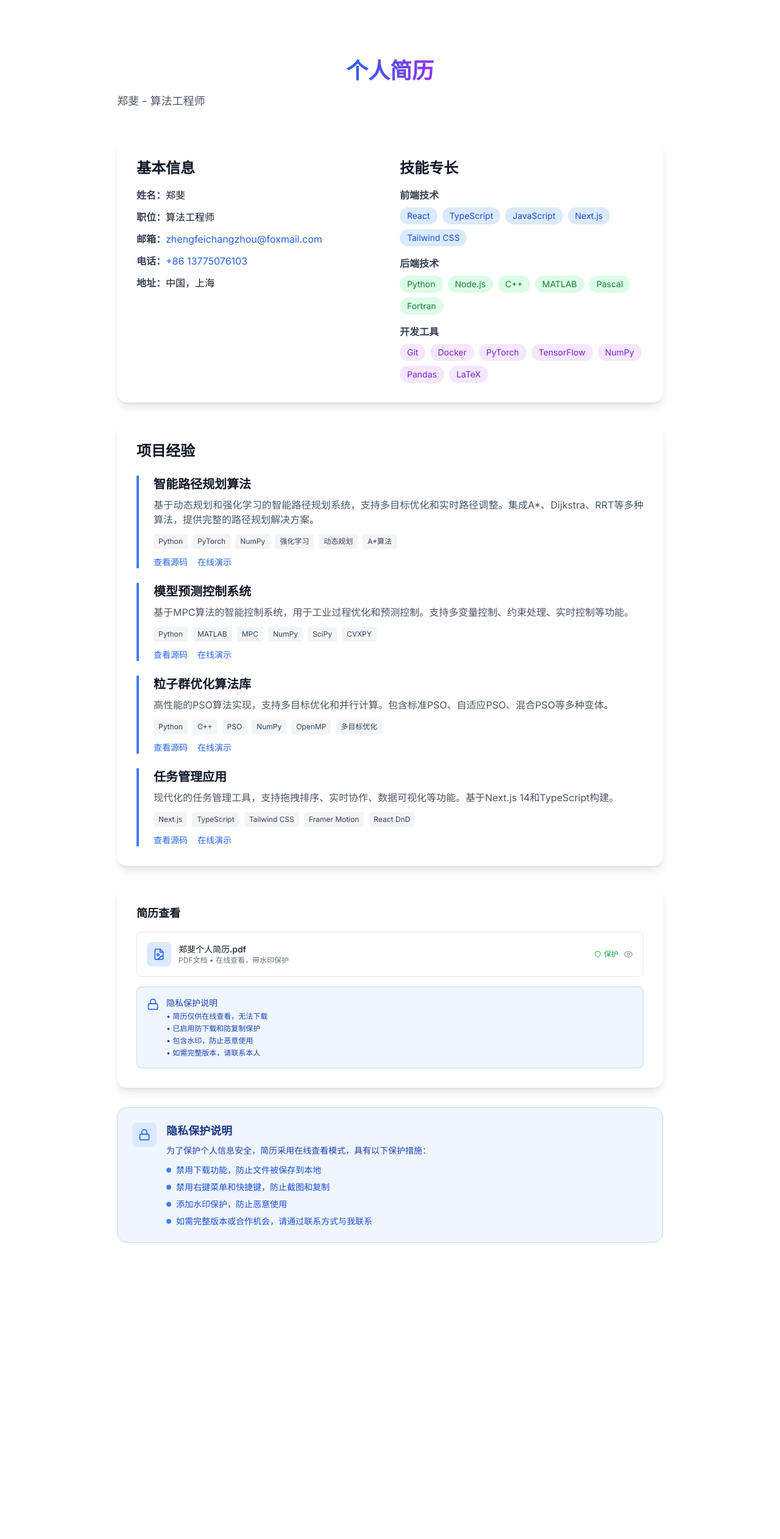
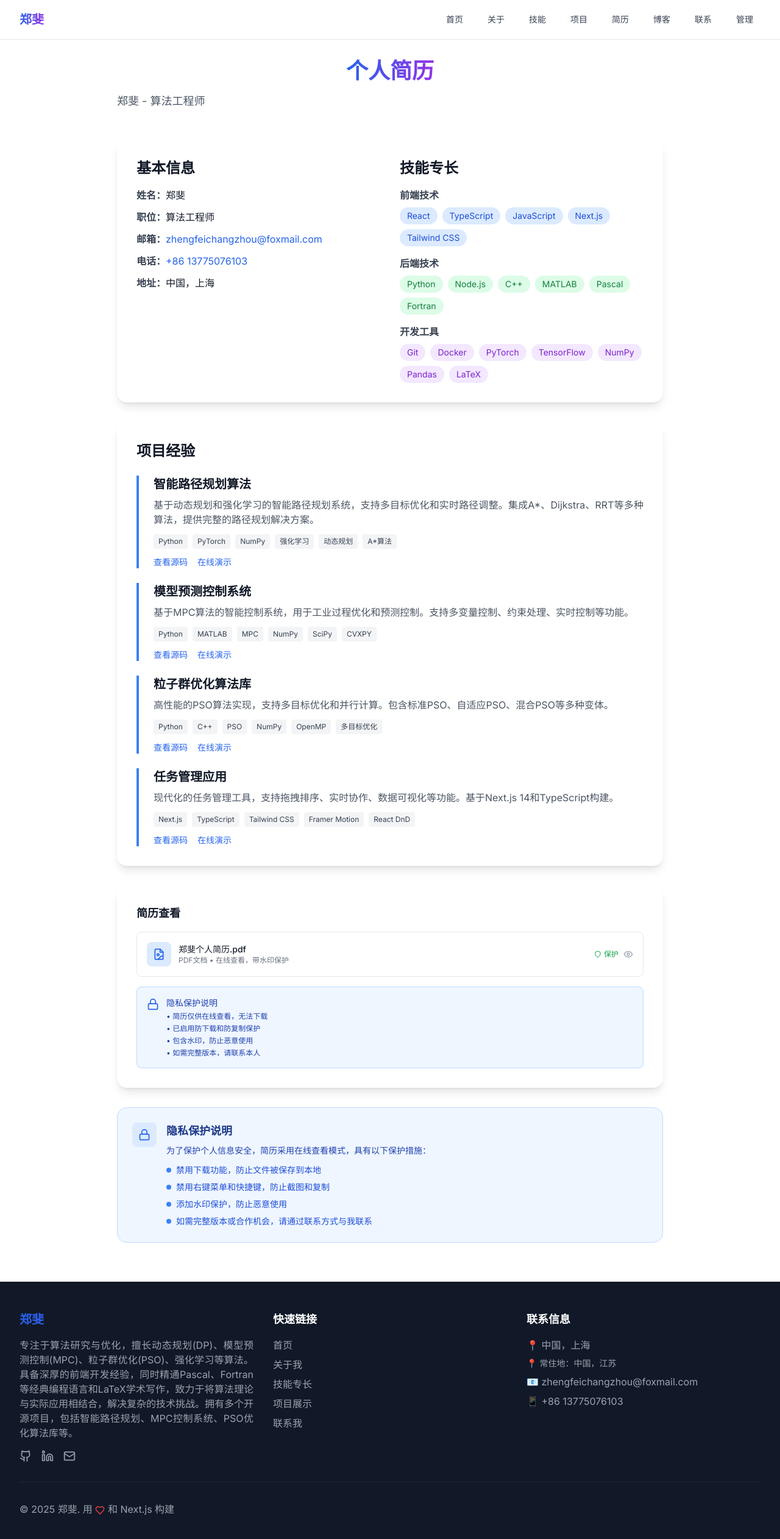
Before and after one commit to geometryzf/geometryzf.github.io.new, a Next.js app: page /resume in a window 1280 px wide. Shown: the top 2524 px of the page at 61% size. Before the commit the page ends 2102 px from the top, so only its background shows below. Built offline with nearby package versions, Linux system fonts and the light colour scheme.

Commit message:
修复导航栏问题：为所有页面添加Header和Footer组件

```diff
--- a/app/admin/page.tsx
+++ b/app/admin/page.tsx
@@ -2,6 +2,8 @@
 
 import { useState, useEffect, useRef } from 'react'
 import { Lock, Edit, Save, Eye, Sliders, MousePointer, Type } from 'lucide-react'
+import Header from '@/components/Header'
+import Footer from '@/components/Footer'
 import { siteConfig } from '@/config/site'
 
 // 技能进度条编辑组件
@@ -325,7 +327,8 @@ export default function AdminPage() {
 
   return (
     <div className="min-h-screen bg-gray-50 dark:bg-dark-900">
-      <div className="max-w-6xl mx-auto px-4 sm:px-6 lg:px-8 py-8">
+      <Header />
+      <div className="max-w-6xl mx-auto px-4 sm:px-6 lg:px-8 py-8 pt-32">
         <div className="bg-white dark:bg-dark-800 rounded-2xl shadow-lg p-8">
           <div className="flex items-center justify-between mb-8">
             <h1 className="text-2xl font-bold text-gray-900 dark:text-gray-100">
@@ -639,6 +642,7 @@ export default function AdminPage() {
           )}
         </div>
       </div>
+      <Footer />
     </div>
   )
 }
--- a/app/blog/page.tsx
+++ b/app/blog/page.tsx
@@ -1,3 +1,5 @@
+import Header from '@/components/Header'
+import Footer from '@/components/Footer'
 import BlogCard from '@/components/BlogCard'
 
 const posts = [
@@ -23,7 +25,9 @@ const posts = [
 
 export default function BlogPage() {
   return (
-    <section className="pt-24 pb-16 px-4 sm:px-6 lg:px-8 min-h-screen bg-white dark:bg-dark-900">
+    <div className="min-h-screen bg-white dark:bg-dark-900">
+      <Header />
+      <section className="pt-24 pb-16 px-4 sm:px-6 lg:px-8 min-h-screen">
       <div className="max-w-7xl mx-auto">
         <h1 className="text-4xl font-bold mb-8"><span className="gradient-text">我的博客</span></h1>
         <p className="text-lg text-gray-600 dark:text-gray-400 mb-8">记录技术分享与实践笔记</p>
@@ -33,6 +37,8 @@ export default function BlogPage() {
           ))}
         </div>
       </div>
-    </section>
+      </section>
+      <Footer />
+    </div>
   )
 }
--- a/app/resume/page.tsx
+++ b/app/resume/page.tsx
@@ -1,10 +1,14 @@
+import Header from '@/components/Header'
+import Footer from '@/components/Footer'
 import ResumeDownload from '@/components/ResumeDownload'
 import { siteConfig } from '@/config/site'
 import { Lock } from 'lucide-react'
 
 export default function ResumePage() {
   return (
-    <section className="pt-24 pb-16 px-4 sm:px-6 lg:px-8 min-h-screen bg-white dark:bg-dark-900">
+    <div className="min-h-screen bg-white dark:bg-dark-900">
+      <Header />
+      <section className="pt-24 pb-16 px-4 sm:px-6 lg:px-8 min-h-screen">
       <div className="max-w-4xl mx-auto">
         <div className="text-center mb-12">
           <h1 className="text-4xl font-bold mb-4">
@@ -152,6 +156,8 @@ export default function ResumePage() {
           </div>
         </div>
       </div>
-    </section>
+      </section>
+      <Footer />
+    </div>
   )
 }
```
